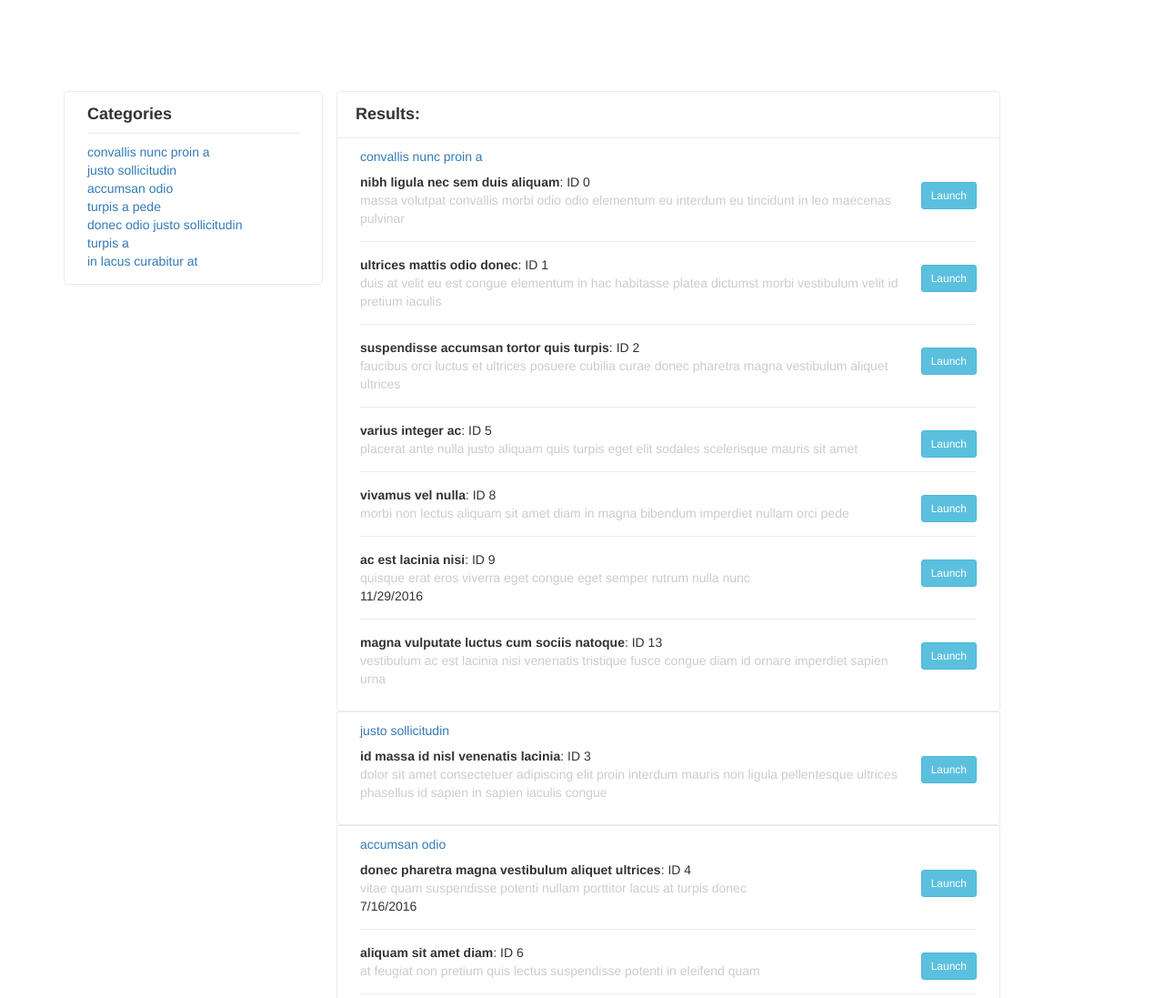
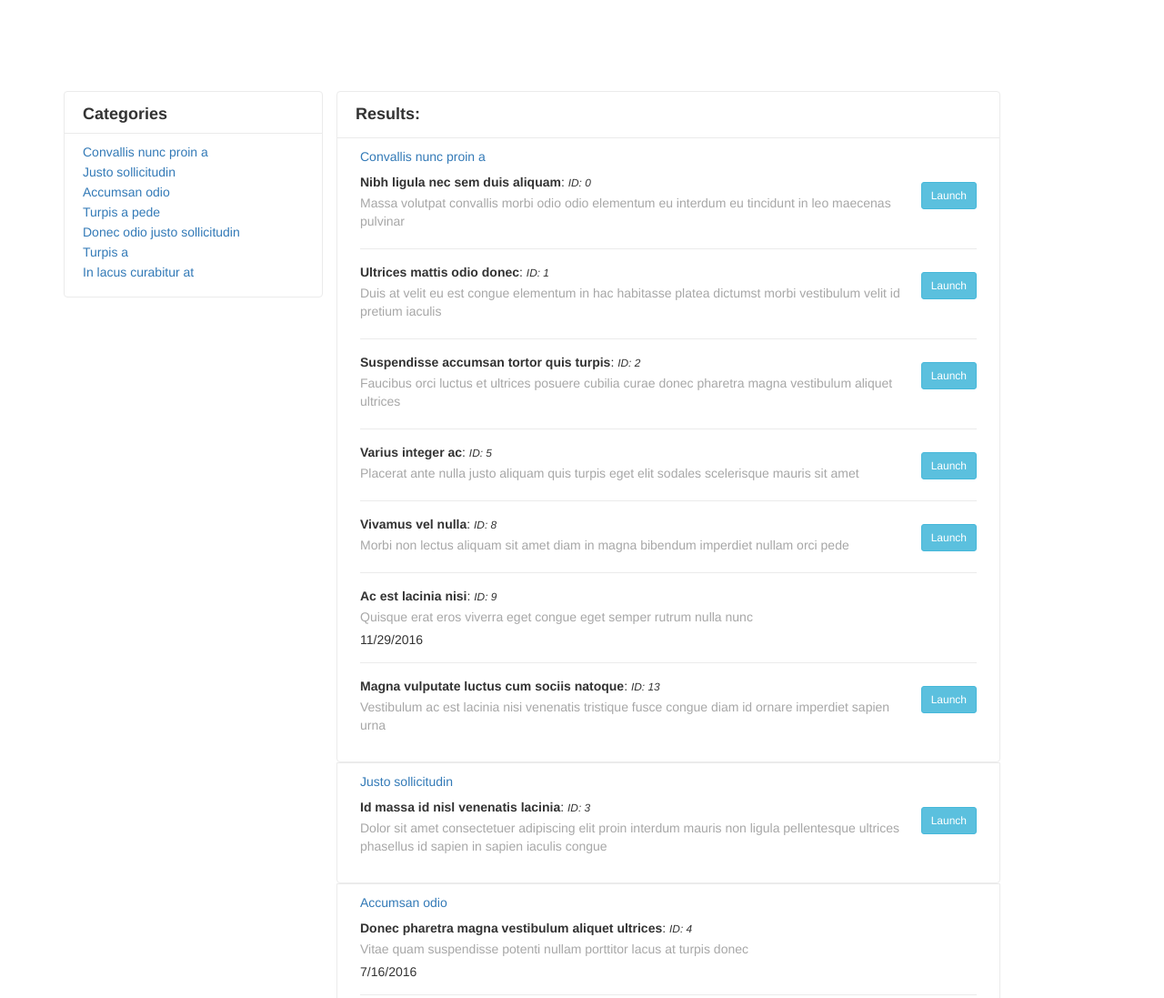
Before and after one commit to michaelsoriano/vuejs-list-filter-modal, a plain HTML site: page index.html in a window 1280 px wide. Shown: the top 1097 px of the page at 91% size. Drawn offline with nearby package versions, Linux system fonts and the light colour scheme.

Commit message:
styles, more vue logic

```diff
--- a/app.js
+++ b/app.js
@@ -32,6 +32,9 @@ var app = new Vue({
       item : {}
   },
   methods : {
+      capitalize : function(str){
+        return str.charAt(0).toUpperCase() + str.slice(1);
+      },
       makeHash : function(str){
           return str.replace(/\s+/g, '-').toLowerCase();
       },
@@ -41,6 +44,9 @@ var app = new Vue({
             .done(function(d){
                 var results = JSON.parse(d);
                 $.each(results,function(i,item){
+                    item.Category = vm.capitalize(item.Category);
+                    item.Title = vm.capitalize(item.Title);
+                    item.Description = vm.capitalize(item.Description);
                     item.categoryHash = '';
                     item.categoryHash = vm.makeHash(item.Category);
                 })
--- a/index.html
+++ b/index.html
@@ -30,9 +30,10 @@
                 v-bind:key="result.id">
                     <button
                         class="btn btn-sm btn-info btn-launch"
+                        v-show="!result.DateCompleted"
                         v-on:click.prevent="$parent.launch($event)"
                         v-bind:data-id="result.id">Launch</button>
-                    <div class="result-title"><strong>{{result.Title}}</strong>: ID {{key}}</div>
+                    <div class="result-title"><strong>{{result.Title}}</strong>: <small><i>ID: {{key}}</i></small></div>
                     <div class="result-description">{{result.Description}}</div>
                     <div class="result-completed">{{result.DateCompleted}}</div>
             </div>
--- a/styles.css
+++ b/styles.css
@@ -5,7 +5,7 @@
 .sidebar-wrap {
   border-radius:4px;
   border:1px solid #ebebeb;
-  padding:15px 25px;
+  padding:15px 0px;
 }
 .sidebar-wrap h3 {
   font-size:18px;
@@ -13,12 +13,19 @@
   margin-top:0;
   border-bottom:1px solid #ebebeb;
   padding-bottom:10px;
+  padding-left:20px;
+  padding-right:20px;
 }
 .sidebar-wrap a {
   display: block;
+  padding-left: 20px;
+  padding-right: 20px;
+  padding-bottom:2px;
+  /*text-transform: capitalize;*/
 }
 .category-name {
-      color: #337ab7;
+  color: #337ab7;
+  /*text-transform: capitalize;*/
 }
 .category-name:hover {
   cursor:pointer;
@@ -52,8 +59,12 @@
 .result:last-child {
   border-bottom:none;
 }
+.result-title {
+  margin-bottom:3px;
+}
 .result-description {
-  color:#ccc;
+  color:#a7a7a7;
+  margin-bottom:5px;
 }
 .btn-launch {
   float:right;
```
